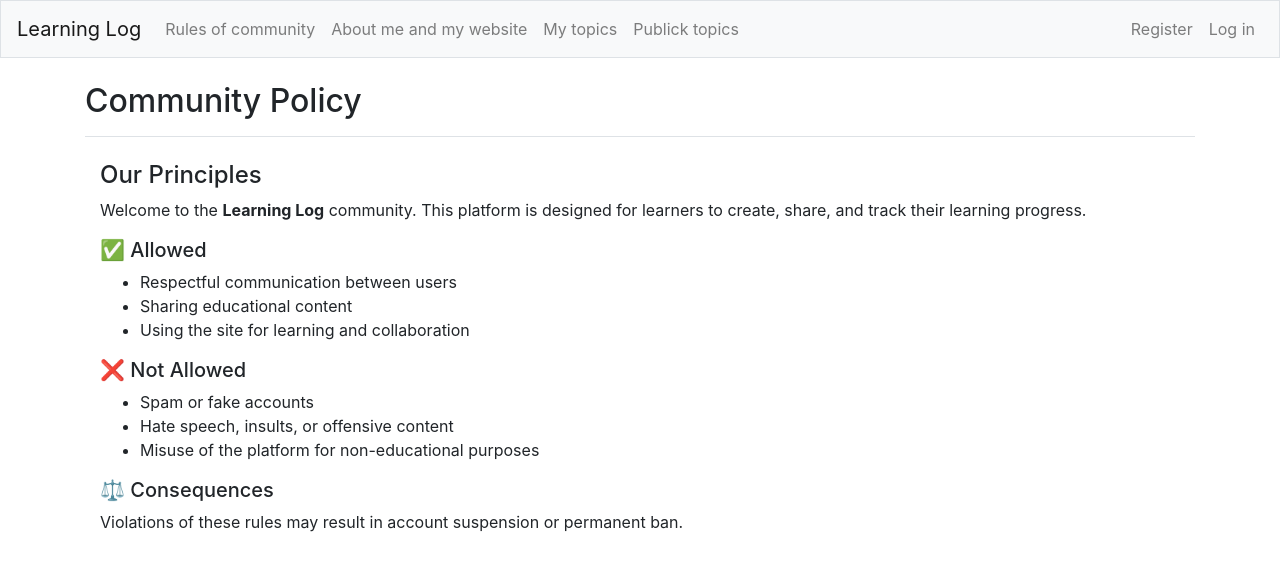
After one commit to djunior-python/learning_log, a Django app: page /comunity/ in a window 1280 px wide. The commit adds this page. Shown: the top 571 px of the page. Run offline with Django 5.2, Linux system fonts and the light colour scheme; some libraries are stand-ins or nearby versions.

Commit message:
Додаємо сторінки "правила громади" й "про мене та мій сайт".

```diff
--- a/learning_logs/templates/learning_logs/base.html
+++ b/learning_logs/templates/learning_logs/base.html
@@ -21,6 +21,12 @@
         </button>
         <div class="collapse navbar-collapse" id="navbarCollapse">
             <ul class="navbar-nav mr-auto">
+                <li class="nav-item">
+                    <a class="nav-link" href="{% url 'learning_logs:community'%}">Rules of community</a>
+                </li>
+                <li class="nav-item">
+                    <a class="nav-link" href="{% url 'learning_logs:about'%}">About me and my website</a>
+                </li>
                 <li class="nav-item">
                     <a class="nav-link" href="{% url 'learning_logs:my_topics'%}"> My topics</a>
                 </li>
--- /dev/null
+++ b/learning_logs/templates/learning_logs/community.html
@@ -0,0 +1,29 @@
+{% extends "learning_logs/base.html" %}
+
+{% block page_header %}
+    <h2>Community Policy</h2>
+{% endblock page_header %}
+
+{% block content %}
+    <div class="container mt-4">
+        <h4>Our Principles</h4>
+        <p>Welcome to the <strong>Learning Log</strong> community. This platform is designed for learners to create, share, and track their learning progress.</p>
+
+        <h5>✅ Allowed</h5>
+        <ul>
+            <li>Respectful communication between users</li>
+            <li>Sharing educational content</li>
+            <li>Using the site for learning and collaboration</li>
+        </ul>
+
+        <h5>❌ Not Allowed</h5>
+        <ul>
+            <li>Spam or fake accounts</li>
+            <li>Hate speech, insults, or offensive content</li>
+            <li>Misuse of the platform for non-educational purposes</li>
+        </ul>
+
+        <h5>⚖️ Consequences</h5>
+        <p>Violations of these rules may result in account suspension or permanent ban.</p>
+    </div>
+{% endblock content %}
--- a/learning_logs/urls.py
+++ b/learning_logs/urls.py
@@ -29,5 +29,9 @@ urlpatterns = [
     # Сторінка в разі видалення допису.
     path('delete_entry/<int:entry_id>', views.delete_entry, name='delete_entry'),
     # Сторінка для подачі скарги.
-    path('complain/<int:topic_id>/', views.create_complaint, name='create_complaint')
+    path('complain/<int:topic_id>/', views.create_complaint, name='create_complaint'),
+    # Сторінка правил спільноти.
+    path('comunity/', views.community, name='community'),
+    # Сторінка "Про сайт".
+    path('about/', views.about, name='about'),
 ]
--- a/learning_logs/views.py
+++ b/learning_logs/views.py
@@ -194,3 +194,11 @@ def create_complaint(request, topic_id):
         form = ComplaintForm(owner=request.user, topic=topic, offender=offender)
 
     return render(request, "learning_logs/create_complaint.html", {"form": form, "topic": topic})
+
+
+def community(request):
+    return render(request, "learning_logs/community.html")
+
+
+def about(request):
+    return render(request, "learning_logs/about.html")
```
Also changed, not shown: learning_logs/templates/learning_logs/about.html (added, +23 -0 lines).
